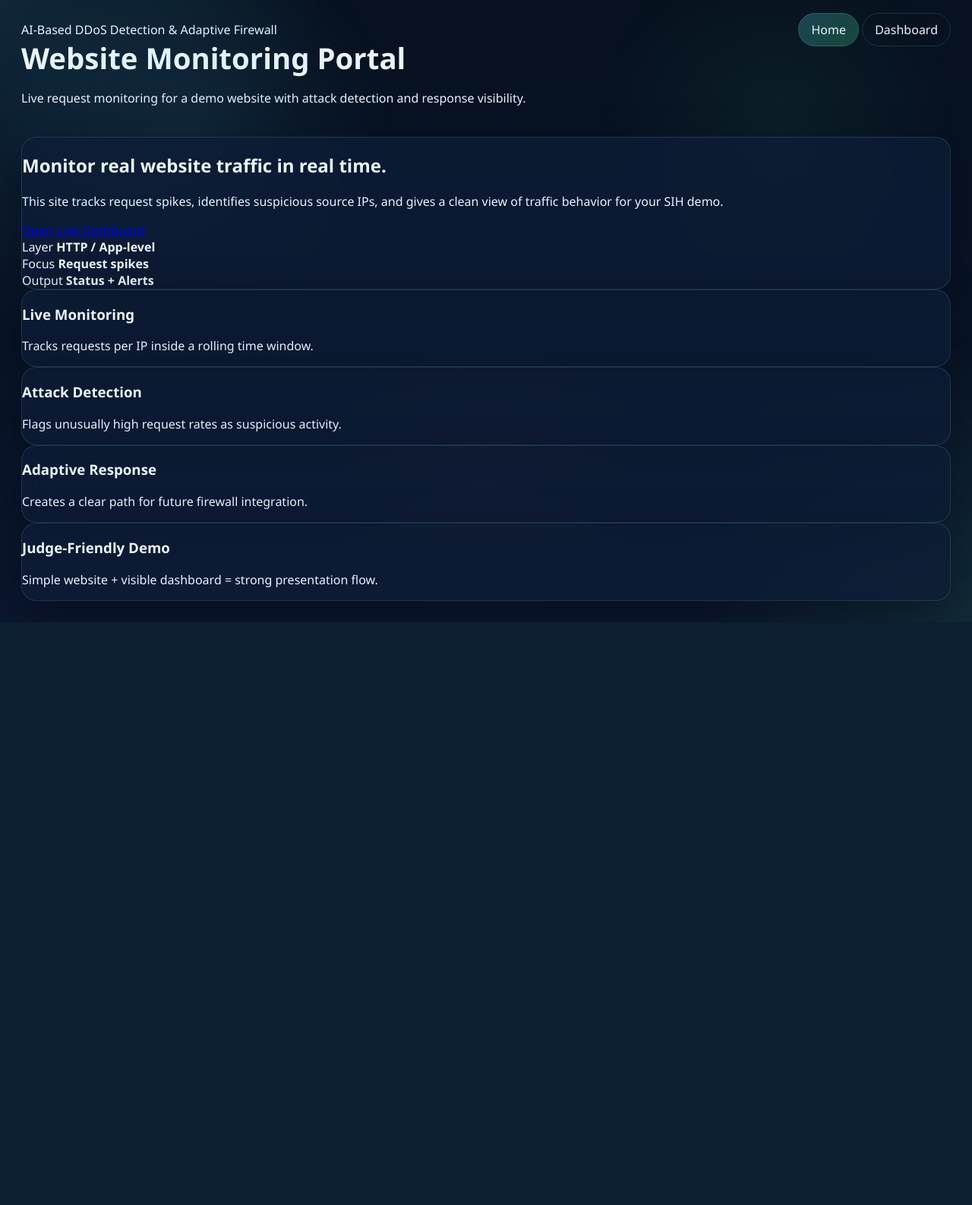
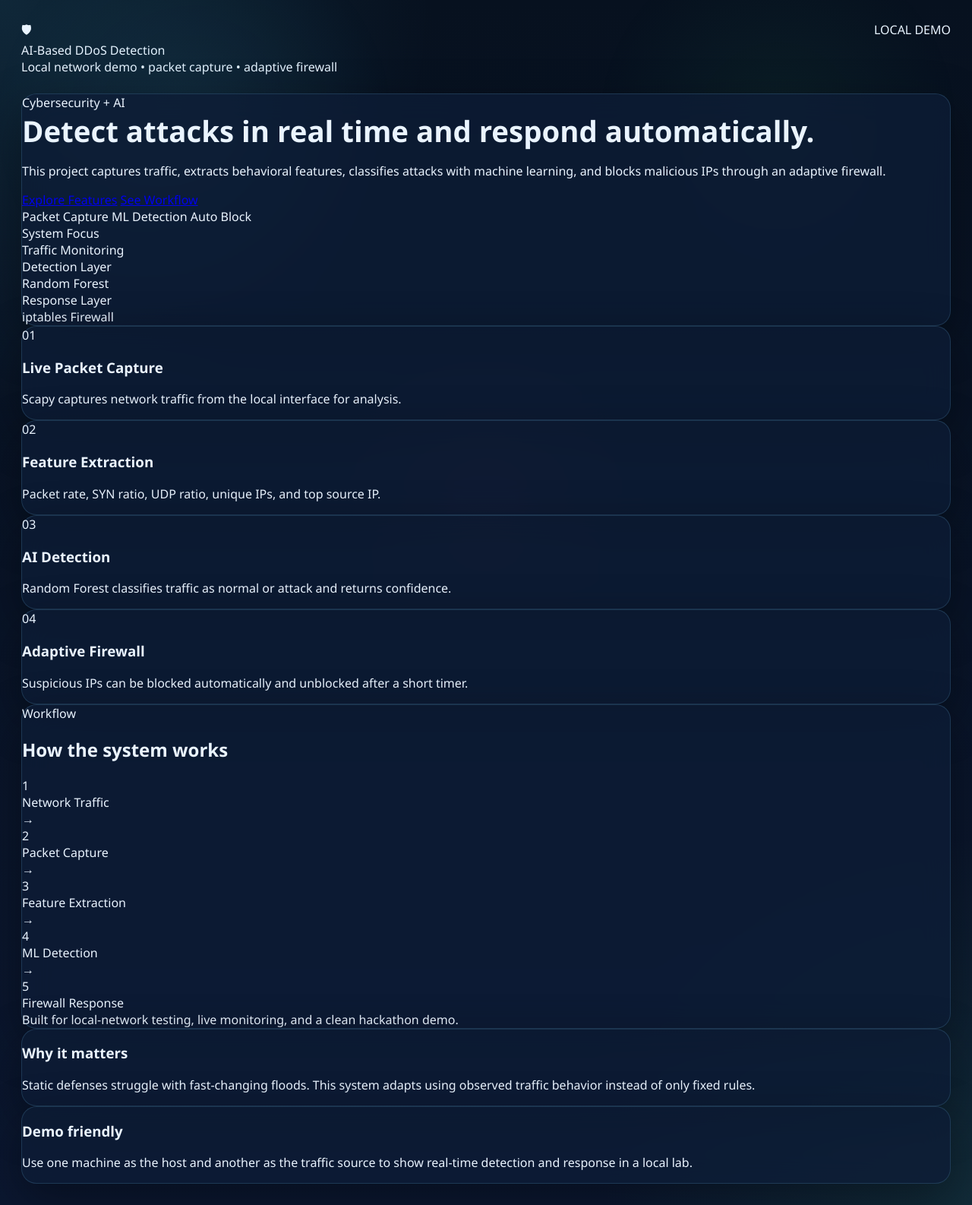
Before and after one commit to itsSachinNR/AI-Based_DDoS_Detection_Adaptive_Firewall, a Flask app: page / in a window 1280 px wide. Shown: the whole page at 76% size. Before the commit the page ends 815 px from the top, so only its background shows below. Run offline with Flask 3, Linux system fonts and the light colour scheme.

Commit message:
Updating UI index.html

```diff
--- a/website/templates/index.html
+++ b/website/templates/index.html
@@ -3,70 +3,143 @@
 <head>
   <meta charset="UTF-8" />
   <meta name="viewport" content="width=device-width, initial-scale=1.0" />
-  <title>AI-Based DDoS Website Monitor</title>
+  <title>AI-Based DDoS Detection & Adaptive Firewall</title>
   <link rel="stylesheet" href="{{ url_for('static', filename='style.css') }}">
 </head>
-<body>
+<body class="home-page">
   <div class="bg-glow"></div>
 
   <div class="shell">
     <header class="topbar">
-      <div>
-        <div class="eyebrow">AI-Based DDoS Detection & Adaptive Firewall</div>
-        <h1>Website Monitoring Portal</h1>
-        <p>Live request monitoring for a demo website with attack detection and response visibility.</p>
+      <div class="brand">
+        <div class="brand-mark">🛡</div>
+        <div>
+          <div class="brand-title">AI-Based DDoS Detection</div>
+          <div class="brand-sub">Local network demo • packet capture • adaptive firewall</div>
+        </div>
       </div>
 
-      <nav class="nav">
-        <a class="{{ 'active' if active_page == 'home' else '' }}" href="/">Home</a>
-        <a class="{{ 'active' if active_page == 'dashboard' else '' }}" href="/dashboard">Dashboard</a>
-      </nav>
+      <div class="top-actions">
+        <div class="pill blue">LOCAL DEMO</div>
+      </div>
     </header>
 
     <section class="hero glass">
-      <div>
-        <h2>Monitor real website traffic in real time.</h2>
+      <div class="hero-copy">
+        <div class="eyebrow">Cybersecurity + AI</div>
+        <h1>Detect attacks in real time and respond automatically.</h1>
         <p>
-          This site tracks request spikes, identifies suspicious source IPs, and gives a clean
-          view of traffic behavior for your SIH demo.
+          This project captures traffic, extracts behavioral features, classifies attacks with
+          machine learning, and blocks malicious IPs through an adaptive firewall.
         </p>
+
         <div class="hero-actions">
-          <a class="btn primary" href="/dashboard">Open Live Dashboard</a>
+          <a class="button" href="#features">Explore Features</a>
+          <a class="button secondary" href="#workflow">See Workflow</a>
+        </div>
+
+        <div class="pill-row">
+          <span class="pill green">Packet Capture</span>
+          <span class="pill cyan">ML Detection</span>
+          <span class="pill red">Auto Block</span>
         </div>
       </div>
 
-      <div class="hero-card">
-        <div class="hero-item">
-          <span>Layer</span>
-          <strong>HTTP / App-level</strong>
+      <div class="hero-panel">
+        <div class="hero-panel-card">
+          <div class="hero-panel-title">System Focus</div>
+          <div class="hero-panel-value">Traffic Monitoring</div>
         </div>
-        <div class="hero-item">
-          <span>Focus</span>
-          <strong>Request spikes</strong>
+        <div class="hero-panel-card">
+          <div class="hero-panel-title">Detection Layer</div>
+          <div class="hero-panel-value">Random Forest</div>
         </div>
-        <div class="hero-item">
-          <span>Output</span>
-          <strong>Status + Alerts</strong>
+        <div class="hero-panel-card">
+          <div class="hero-panel-title">Response Layer</div>
+          <div class="hero-panel-value">iptables Firewall</div>
         </div>
       </div>
     </section>
 
-    <section class="cards">
-      <div class="card glass">
-        <h3>Live Monitoring</h3>
-        <p>Tracks requests per IP inside a rolling time window.</p>
+    <section id="features" class="feature-grid">
+      <article class="feature-card glass">
+        <div class="feature-num">01</div>
+        <h3>Live Packet Capture</h3>
+        <p>Scapy captures network traffic from the local interface for analysis.</p>
+      </article>
+
+      <article class="feature-card glass">
+        <div class="feature-num">02</div>
+        <h3>Feature Extraction</h3>
+        <p>Packet rate, SYN ratio, UDP ratio, unique IPs, and top source IP.</p>
+      </article>
+
+      <article class="feature-card glass">
+        <div class="feature-num">03</div>
+        <h3>AI Detection</h3>
+        <p>Random Forest classifies traffic as normal or attack and returns confidence.</p>
+      </article>
+
+      <article class="feature-card glass">
+        <div class="feature-num">04</div>
+        <h3>Adaptive Firewall</h3>
+        <p>Suspicious IPs can be blocked automatically and unblocked after a short timer.</p>
+      </article>
+    </section>
+
+    <section id="workflow" class="workflow glass">
+      <div class="workflow-head">
+        <div class="eyebrow">Workflow</div>
+        <h2>How the system works</h2>
       </div>
-      <div class="card glass">
-        <h3>Attack Detection</h3>
-        <p>Flags unusually high request rates as suspicious activity.</p>
+
+      <div class="workflow-steps">
+        <div class="workflow-step">
+          <span class="step-no">1</span>
+          <div class="step-text">Network Traffic</div>
+        </div>
+        <div class="workflow-arrow">→</div>
+        <div class="workflow-step">
+          <span class="step-no">2</span>
+          <div class="step-text">Packet Capture</div>
+        </div>
+        <div class="workflow-arrow">→</div>
+        <div class="workflow-step">
+          <span class="step-no">3</span>
+          <div class="step-text">Feature Extraction</div>
+        </div>
+        <div class="workflow-arrow">→</div>
+        <div class="workflow-step">
+          <span class="step-no">4</span>
+          <div class="step-text">ML Detection</div>
+        </div>
+        <div class="workflow-arrow">→</div>
+        <div class="workflow-step">
+          <span class="step-no">5</span>
+          <div class="step-text">Firewall Response</div>
+        </div>
       </div>
-      <div class="card glass">
-        <h3>Adaptive Response</h3>
-        <p>Creates a clear path for future firewall integration.</p>
+
+      <div class="workflow-note">
+        Built for local-network testing, live monitoring, and a clean hackathon demo.
       </div>
-      <div class="card glass">
-        <h3>Judge-Friendly Demo</h3>
-        <p>Simple website + visible dashboard = strong presentation flow.</p>
+    </section>
+
+    <section class="info-grid">
+      <div class="info-card glass">
+        <h3>Why it matters</h3>
+        <p>
+          Static defenses struggle with fast-changing floods. This system adapts using observed
+          traffic behavior instead of only fixed rules.
+        </p>
+      </div>
+
+      <div class="info-card glass">
+        <h3>Demo friendly</h3>
+        <p>
+          Use one machine as the host and another as the traffic source to show real-time detection
+          and response in a local lab.
+        </p>
       </div>
     </section>
   </div>
```
